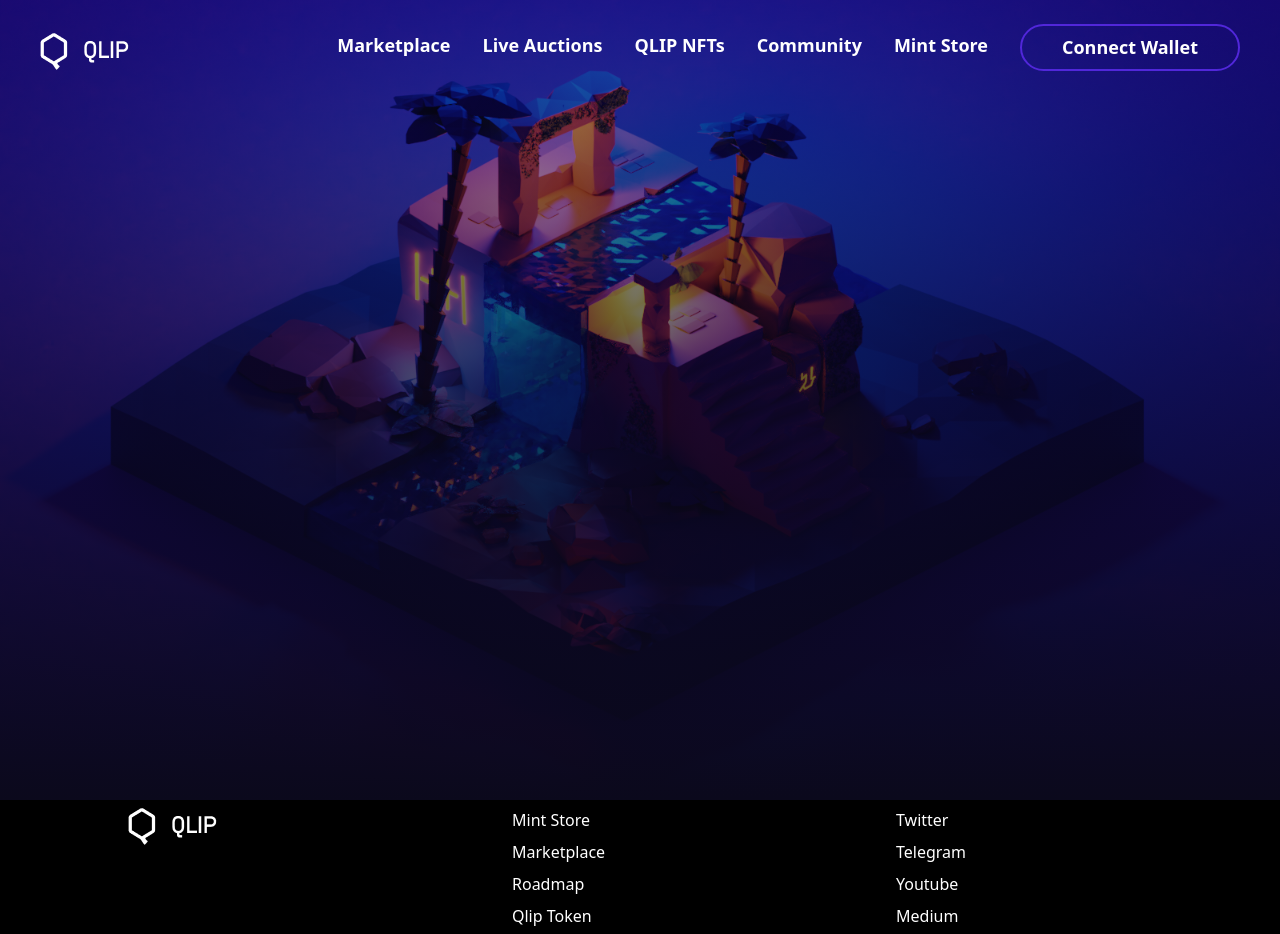
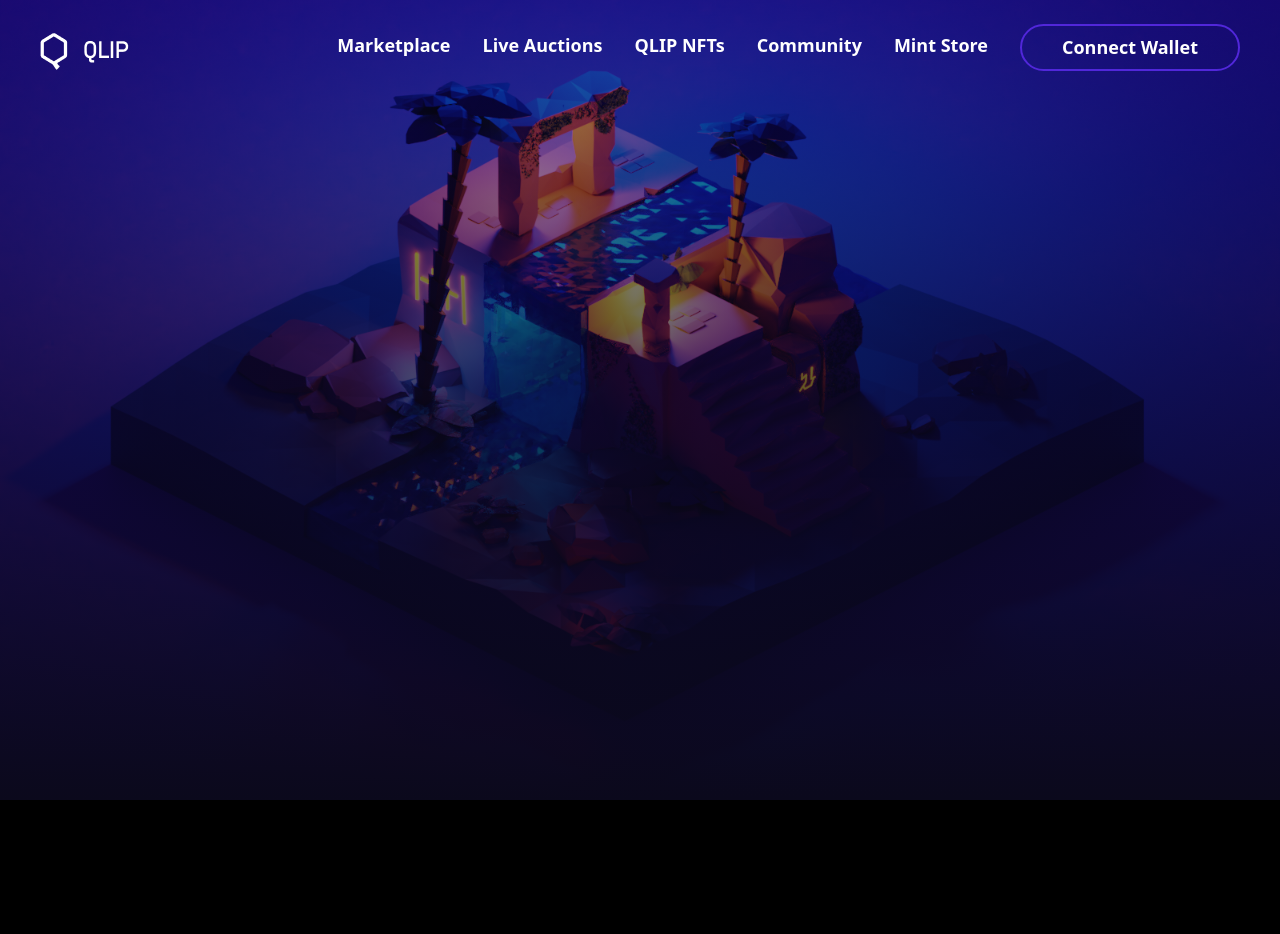
Before and after one commit to CryptoSmartNow/qlip-marketplace-v1, a Next.js app: page / in a window 1280 px wide. Shown: the top 934 px of the page. Built offline with nearby package versions, Linux system fonts and the light colour scheme.

Commit message:
adjusted the footer

```diff
--- a/src/components/Footer.tsx
+++ b/src/components/Footer.tsx
@@ -3,14 +3,16 @@ import Link from 'next/link'
 
 function Footer() {
   return (
-    <footer className='footer'>
-      <div className = 'footer-parent'>
-        <ul className=' footer-child block text-[#fff] font-dm text-[18px] font-semibold'>
+    <footer className='footer  text-[#fff] font-dm text-[18px] font-semibold'>
+
+        <ul className=' footer-logo pl-10 pt-10'>
             <li className='pt-2'>
                 <Link href="/"><img src="/img/logo.png" alt="Qlip logo" /></Link>
             </li>
         </ul>
 
+
+        <div className = 'footer-parent'>
         <ul className=' footer-child'>
             <li className='pt-2'>
                 <Link href="/">Mint Store</Link>
@@ -46,8 +48,10 @@ function Footer() {
                 <Link href="https://www.linkedin.com/company/cryptosmartnow">Medium</Link>
             </li>
         </ul>
+        </div>
+        </footer>
 
-         {/* <ul className=' footer-child'>
+         /* <ul className=' footer-child'>
             <li className='pt-2'>
                 <Link href="https://www.instagram.com/cryptosmart">Instagram</Link>
             </li>
@@ -60,9 +64,8 @@ function Footer() {
             <li className='pt-2'>
                 <Link href="https://discord.com/invite/XkWWY6rBcH">Discord</Link>
             </li>
-        </ul> */}
-      </div>
-    </footer>
+        </ul> */
+
   )
 }
 
--- a/src/styles/globals.css
+++ b/src/styles/globals.css
@@ -30,14 +30,18 @@
   background-repeat: no-repeat;
   background-size: cover;
 }
+.footer-logo{
+  padding-left: 10%;
+  padding-top:10%;
+}
 .footer-parent{
- display:flex;
- flex-wrap: wrap;
+ display:inline-flex;
  flex-direction: row;
- padding-left: 10%;
+ padding-left:35%;
 
 }
 
 .footer-child{
-flex: 33%;
+flex: 2;
+padding:25%;
 }
```
